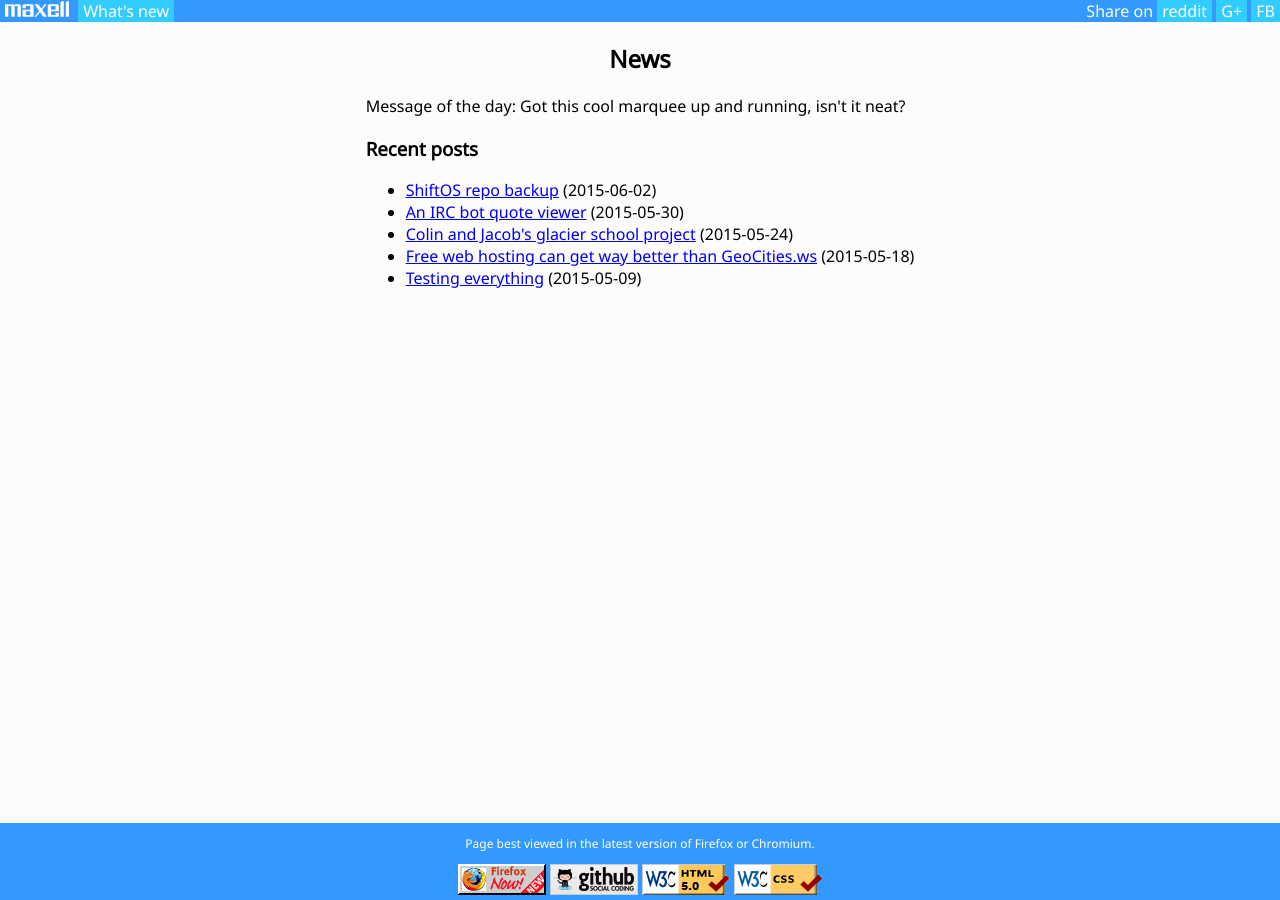
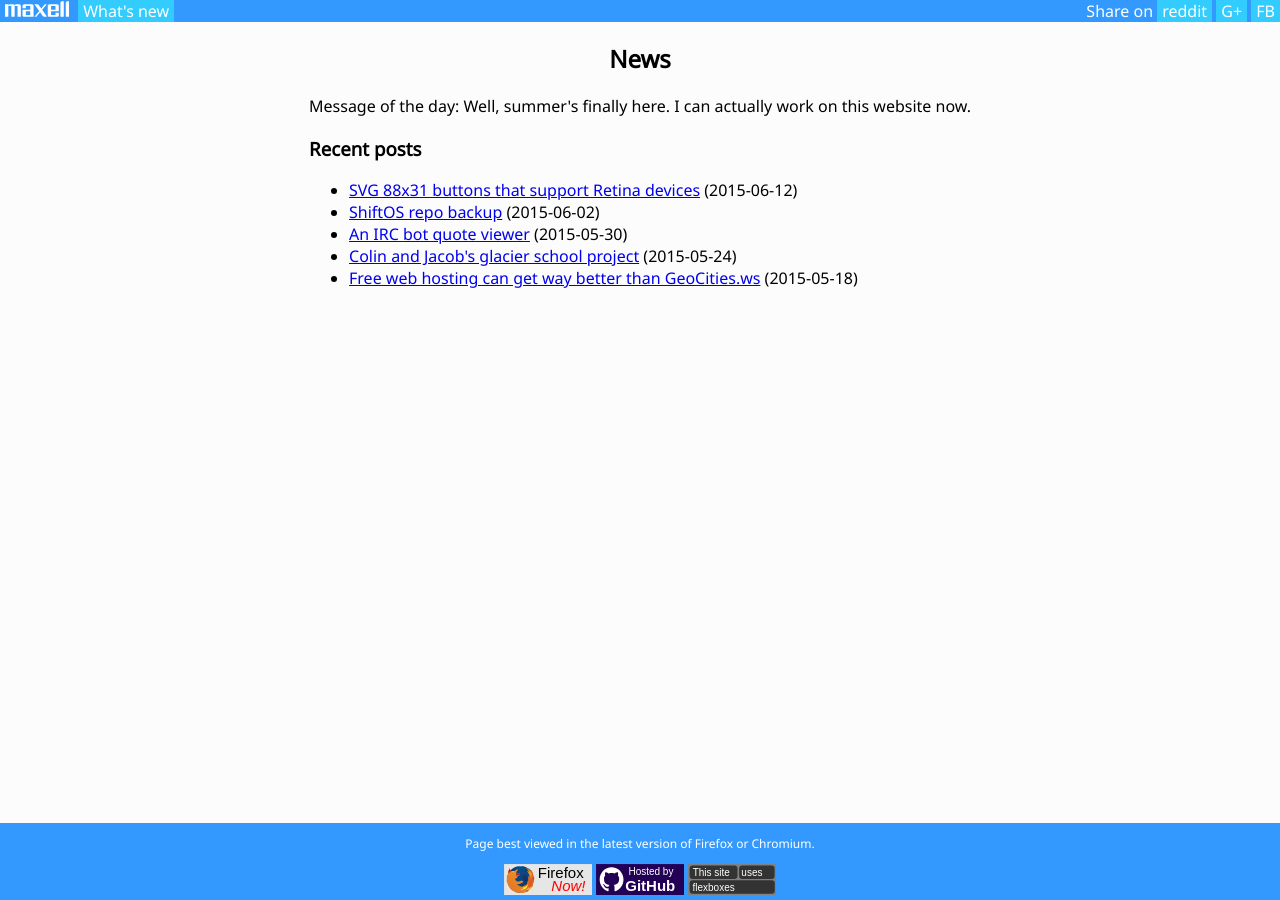
Before and after one commit to TheUltimateHacker/maxellnormalbias.github.io, a Jekyll site: the page built from news.html, in a window 1280 px wide. Built offline with Jekyll 4.4.1, drawn with Linux system fonts in a browser that asks for light colours.

Commit message:
new buttons

```diff
--- a/_config.yml
+++ b/_config.yml
@@ -11,4 +11,4 @@
 markdown: kramdown
 
 #motd
-motd: "Got this cool marquee up and running, isn't it neat?"
+motd: "Well, summer's finally here. I can actually work on this website now."
--- a/_includes/footer.html
+++ b/_includes/footer.html
@@ -1,11 +1,10 @@
 <footer class="site-footer">
 	<p class="mini">Page best viewed in the latest version of Firefox or Chromium.</p>
 	<a href="http://www.mozilla.org/firefox" class="imglink">
-		<img src="/images/buttons/firefoxnow.png" alt="Firefox Now!" class="imglink">
+		<img src="/images/buttons/firefox-button.svg" alt="Firefox Now!" class="imglink">
 	</a>
 	<a href="http://github.com" class="imglink">
-		<img src="/images/buttons/github.png" alt="Github">
+		<img src="/images/buttons/github-button.svg" alt="Github">
 	</a>
-	<img src="/images/buttons/html5.png" alt="Valid HTML5">
-	<img src="/images/buttons/css.png" alt="Valid CSS">
+	<img src="/images/buttons/flexbox-button.svg" alt="Uses Flexboxes">
 </footer>
```
Also changed, not shown: _posts/2015-06-12-footerbuttons.markdown (added, +8 -0 lines), images/buttons/arch-linux-button.svg (added), images/buttons/css.png (deleted), images/buttons/firefoxnow.png (deleted), images/buttons/github.png (deleted), images/buttons/heroku.png (deleted), images/buttons/html5.png (deleted), images/buttons/iebad.png (deleted), images/buttons/linux-button.svg (added), images/buttons/neocities-button.svg (added), images/buttons/osx-black-button.svg (added), images/buttons/osx-colour-button.svg (added), images/buttons/windows-button.svg (added).
